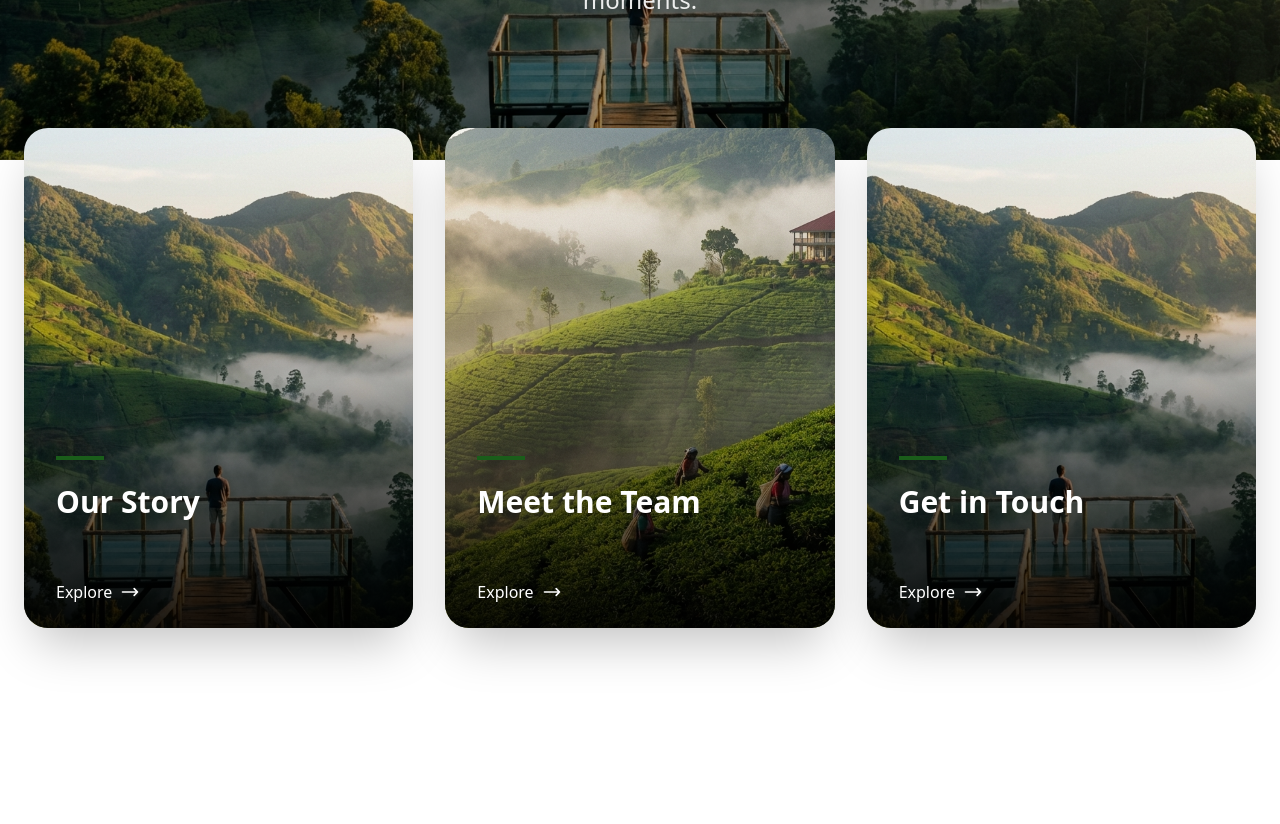
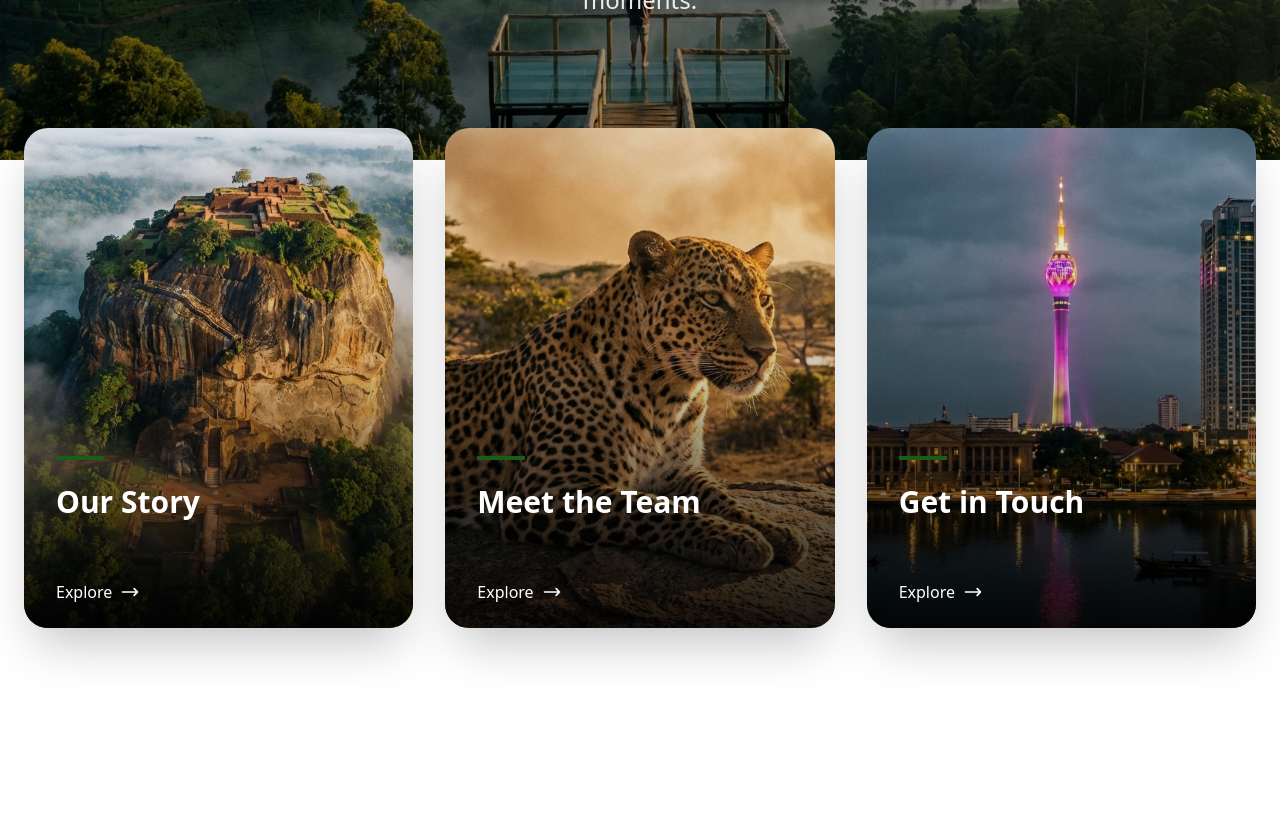
Before and after one commit to Sandalu-Xe/ceylona, a Next.js app: page /about in a window 1280 px wide. Shown: the part 400-1224 px from the top of the page. Built offline with nearby package versions, Linux system fonts and the light colour scheme.

Commit message:
add new images

```diff
--- a/app/about/page.tsx
+++ b/app/about/page.tsx
@@ -6,19 +6,19 @@ export default function AboutPage() {
         {
             title: "Our Story",
             description: "The journey that started it all.",
-            image: "/images/experiences/sigiriya.jpg",
+            image: "/images/heritage.png",
             href: "/about/story",
         },
         {
             title: "Meet the Team",
             description: "The experts behind your experience.",
-            image: "/images/tea.png",
+            image: "/images/safari.png",
             href: "/about/team",
         },
         {
             title: "Get in Touch",
             description: "Start planning your adventure.",
-            image: "/images/hero-bg.png",
+            image: "/images/colombo.png",
             href: "/about/contact",
         },
     ];
```
